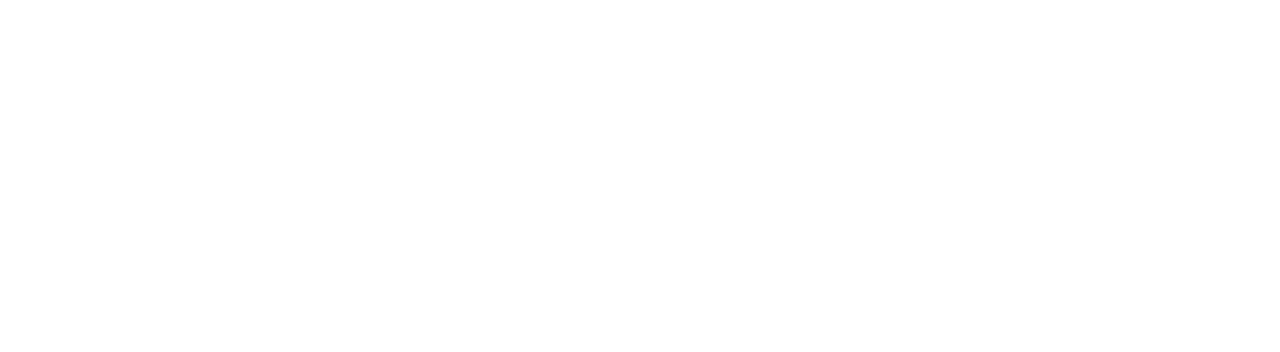
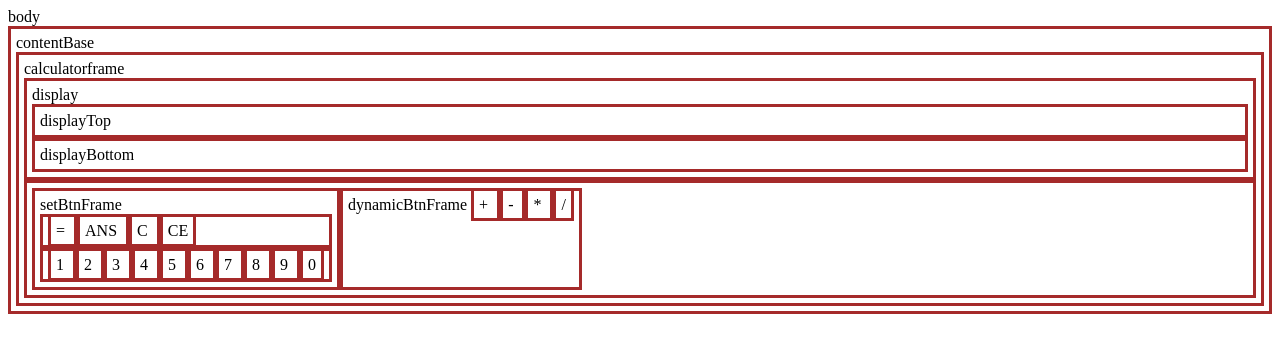
Before and after one commit to Pieterwattel/simple_calculator, a plain HTML site: page index.html in a window 1280 px wide. Drawn offline with Linux system fonts and the light colour scheme.

Commit message:
add containers in HTML
also I did some basic formatting in CSS

```diff
--- a/development/pseudoCode.txt
+++ b/development/pseudoCode.txt
@@ -6,11 +6,13 @@ numbers 0 - 9
 =
 C CE
 ANS
-* - + /
 
 - give each of the containers in html an ID and a class
 
 - place these on the left side of the calculator
+
+- do the same for * - + /
+place them on the right side
 
 - make a display with two nested displays, entryDisplay and ansDisplay
 
--- a/index.html
+++ b/index.html
@@ -7,7 +7,88 @@
         <link rel="stylesheet" href="./style.css">
         <script src="./javascript.js"></script>
     </head>
-    <body>
-
+    <body id="body">
+        body
+        <div id="contentBase">
+            contentBase
+            <div id="calculatorFrame">
+                calculatorframe
+                <div class = display id="displayFrame">
+                    display
+                    <div class = display id="displayTop">
+                        displayTop
+                    </div>
+                    <div class = display id="displayBottom">
+                        displayBottom
+                    </div>
+                </div>
+                <div id="btnsFrameMain">
+                    <span id="staticBtnFrame">
+                        setBtnFrame
+                        <div class="btnFrameFunc">
+                            <span class="btn" id="btnEquals">
+                                =
+                            </span>
+                            <span class="btn" id="btnAns">
+                                ANS
+                            </span>
+                            <span class="btn" id="btnClear">
+                                C
+                            </span>
+                            <span class="btn" id="btnClearEntry">
+                                CE
+                            </span>
+                        </div>
+                        <div class="btnFrameNum">
+                            <span class="btn" id="btn1">
+                                1
+                            </span>
+                            <span class="btn" id="btn2">
+                                2
+                            </span>
+                            <span class="btn" id="btn3">
+                                3
+                            </span>
+                            <span class="btn" id="btn4">
+                                4
+                            </span>
+                            <span class="btn" id="btn5">
+                                5
+                            </span>
+                            <span class="btn" id="btn6">
+                                6
+                            </span>
+                            <span class="btn" id="btn7">
+                                7
+                            </span>
+                            <span class="btn" id="btn8">
+                                8
+                            </span>
+                            <span class="btn" id="btn9">
+                                9
+                            </span>
+                            <span class="btn" id="btn0">
+                                0
+                            </span>
+                        </div>
+                    </span>
+                    <span id="dynamicBtnFrame">
+                        dynamicBtnFrame
+                        <span class="btn" id="btnAdd">
+                            +
+                        </span>
+                        <span class="btn" id="btnSubtract">
+                            -
+                        </span>
+                        <span class="btn" id="btnMultiply">
+                            *
+                        </span>
+                        <span class="btn" id="btnDivide">
+                            /
+                        </span>
+                    </span>
+                </div>
+            </div>
+        </div>
     </body>
 </html>
--- a/style.css
+++ b/style.css
@@ -0,0 +1,13 @@
+div,
+span {
+    border: 3px solid brown;
+    padding: 5px;
+}
+
+#btnsFrameMain {
+    display: flex;
+    flex:1;
+}
+
+#btnEquals {
+}
```
Also changed, not shown: 1 other file.
